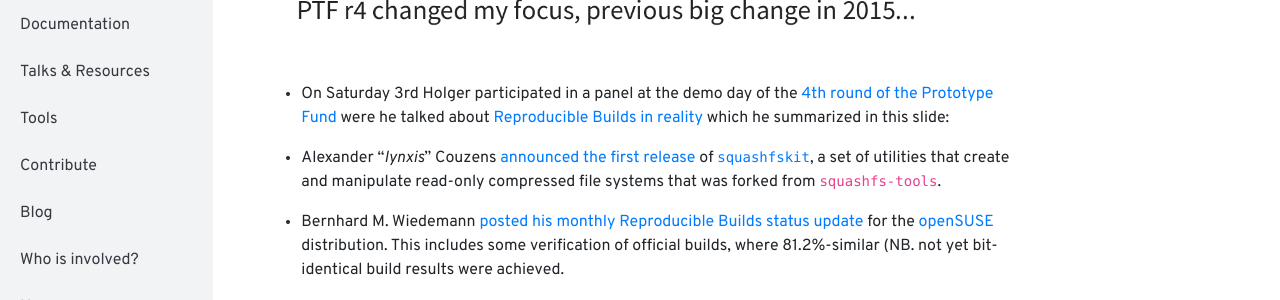
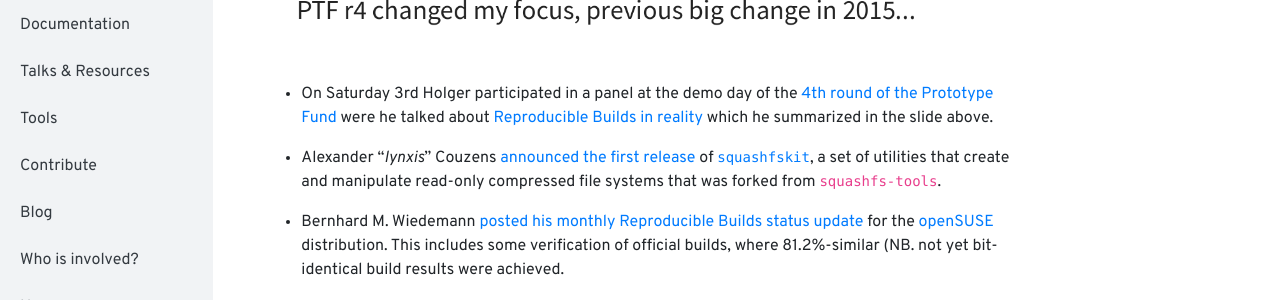
Before and after one commit to prototypefund/reproducible-website, a Jekyll site: the page built from _blog/posts/201.md, in a window 1280 px wide and 900 px high, scrolled down 889 px. Shown: the part 150-450 px from the top of the window. Built offline with Jekyll 4.4.1, drawn with Linux system fonts in a browser that asks for light colours.

Commit message:
201: adjust sentence to match moved image
Signed-off-by: Holger Levsen <holger@layer-acht.org>

```diff
--- a/_blog/posts/201.md
+++ b/_blog/posts/201.md
@@ -13,7 +13,7 @@ Here's what happened in the [Reproducible Builds](https://reproducible-builds.or
 
 <img style="margin-top: 10px; vertical-align: top;" src="/images/reproducible-builds-PTF-demo-day-20190302.png" alt="Reproducible Builds Prototype Fund Demo Day" />
 
-* On Saturday 3rd Holger participated in a panel at the demo day of the [4th round of the Prototype Fund](https://prototypefund.de/projects/round4/) were he talked about [Reproducible Builds in reality](https://prototypefund.de/project/reproducible-builds-in-der-wirklichkeit/) which he summarized in this slide:
+* On Saturday 3rd Holger participated in a panel at the demo day of the [4th round of the Prototype Fund](https://prototypefund.de/projects/round4/) were he talked about [Reproducible Builds in reality](https://prototypefund.de/project/reproducible-builds-in-der-wirklichkeit/) which he summarized in the slide above.
 
 * Alexander "*lynxis*" Couzens [announced the first release](https://bugs.debian.org/918480#42) of [`squashfskit`](https://github.com/squashfskit/squashfskit), a set of utilities that create and manipulate read-only compressed file systems that was forked from `squashfs-tools`.
 
```
